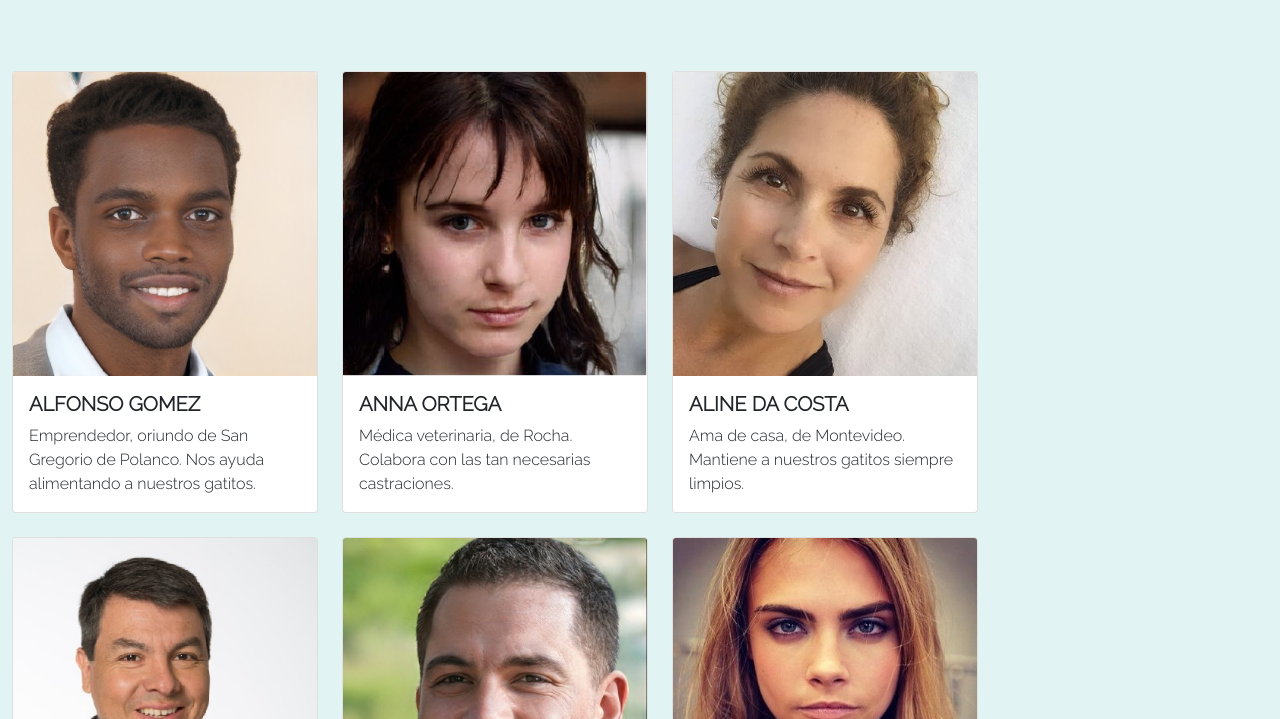
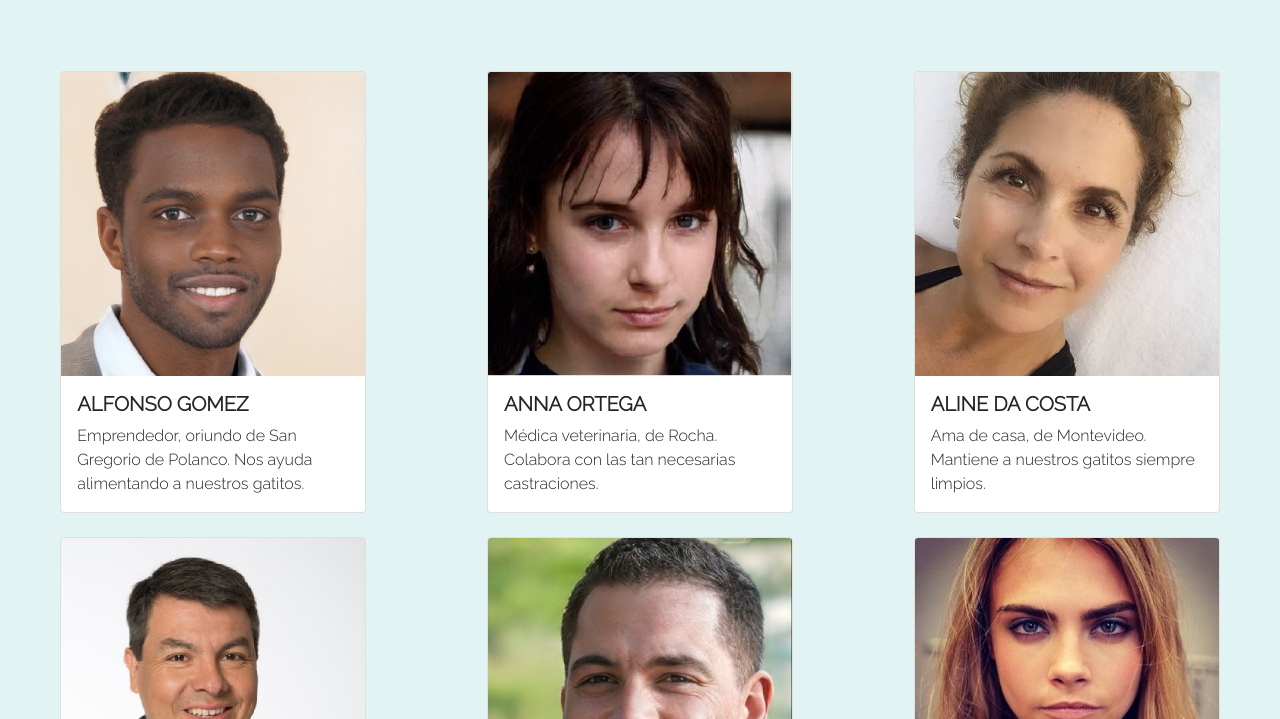
Before and after one commit to Jruiz1994/Protectora-de-animales, a website: page equipo.html in a window 1280 px wide. Shown: the part 601-1320 px from the top of the page. Drawn offline with nearby package versions, Linux system fonts and the light colour scheme.

Commit message:
Se centran las tarjetas de equipo.html

```diff
--- a/scss/index.scss
+++ b/scss/index.scss
@@ -152,7 +152,9 @@ li {
 }
 
 .contenedorEquipo {
-    margin: 20px auto;
+    margin: 10px auto;
+    display: flex;
+    justify-content: space-around;
 }
 
 
@@ -568,6 +570,7 @@ button.btn.btn-primary:hover {
     }
 
     .contenedorEquipo{
+        margin: 0 auto;
         display: grid;
         grid-template-columns: 1fr 1fr 1fr;
         grid-template-rows: 440px 440px 440px;
@@ -830,6 +833,7 @@ button.btn.btn-primary:hover {
     }
 
     .contenedorEquipo{
+        margin: 0 auto;
         display: grid;
         grid-template-columns: 1fr 1fr;
         grid-template-rows: 440px 440px 440px 440px 440px;
```
Also changed, not shown: css/index.css.
